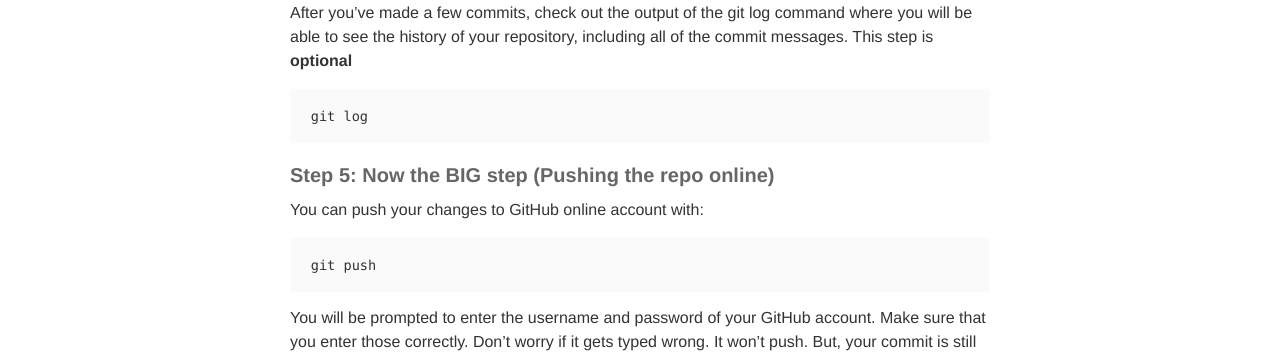
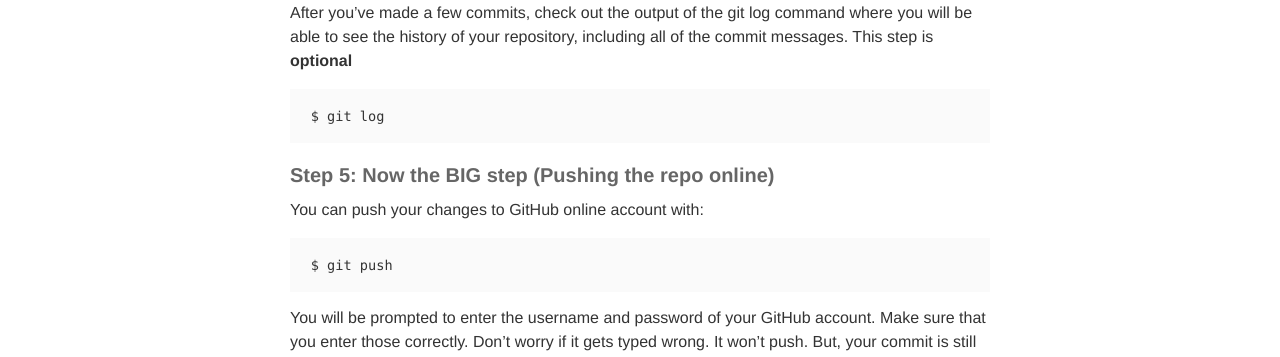
Before and after one commit to tirtharajdash/tirtharajdash.github.io, a Jekyll site: the page built from _posts/2020-04-23-Git-and-GitHub.markdown, in a window 1280 px wide and 900 px high, scrolled down 4647 px. Shown: the part 199-556 px from the top of the window. Built offline with Jekyll 4.4.1, drawn with Linux system fonts in a browser that asks for light colours; nearby versions of some CDN libraries.

Commit message:
minor edit to blog

````diff
--- a/_posts/2020-04-23-Git-and-GitHub.markdown
+++ b/_posts/2020-04-23-Git-and-GitHub.markdown
@@ -173,14 +173,14 @@ $ git config --global core.editor emacs
 ```
 After you’ve made a few commits, check out the output of the git log command where you will be able to see the history of your repository, including all of the commit messages. This step is **optional**
 ```
-git log
+$ git log
 ```
 
 #### **Step 5: Now the BIG step (Pushing the repo online)**
 
 You can push your changes to GitHub online account with:
 ```
-git push
+$ git push
 ```
 You will be prompted to enter the username and password of your GitHub account. Make sure that you enter those correctly. Don't worry if it gets typed wrong. It won't push. But, your commit is still there. So you need to type the command *git push again*.
 
````
